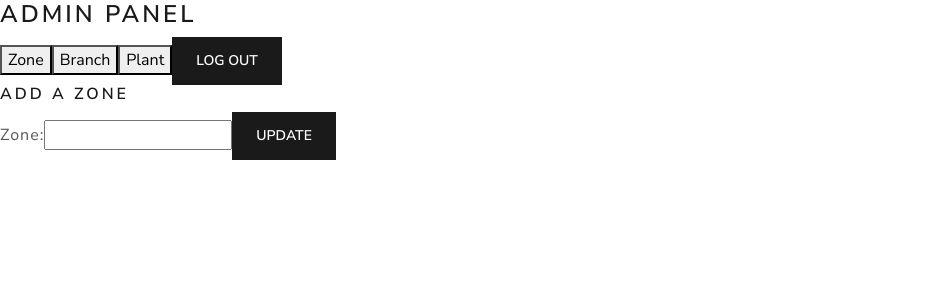
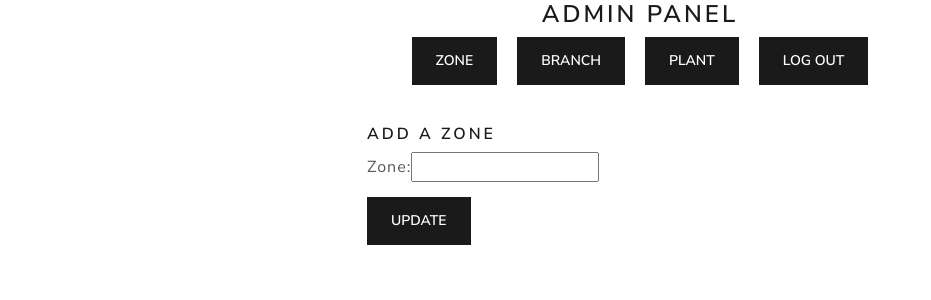
Before and after one commit to Gaurav-Mahato/dashboard, a React (Create React App) app: page /admin in a window 1280 px wide. Shown: the top 300 px of the page, without its empty margins (0-931 px from the left). Built offline with nearby package versions, Linux system fonts and the light colour scheme; sample sign-in values are in the browser's storage.

Commit message:
Some styling for Admin screen

```diff
--- a/src/screens/AdminScreen.jsx
+++ b/src/screens/AdminScreen.jsx
@@ -4,6 +4,7 @@ import { useNavigate } from "react-router-dom"
 import {Form, Button} from "react-bootstrap"
 import axios from "axios";
 import { logout } from "../actions/authActions";
+import FormContainer from "../components/FormContainer";
 
 const AdminScreen = () => {
     const navigate = useNavigate()
@@ -44,7 +45,7 @@ const AdminScreen = () => {
     }
     useEffect(() => {
         if(user === undefined || user === {}){
-            navigate("/admin-register")
+            navigate("/admin-login")
         }
     },[navigate,user])
     const logoutHandler = (e) => {
@@ -53,32 +54,38 @@ const AdminScreen = () => {
     }
     return(
         <>
-            <h3>Admin Panel</h3>
+
+            <h3 className="text-center">Admin Panel</h3>
             {success && <p>Successfully Added</p>}
-            <button onClick={() => setMode('zone')}>Zone</button>
-            <button onClick={() => {
-                setMode('branch')
-                axios.get('http://localhost:8080/data/get-zone').then(res => setZones(res.data))
-            }}>Branch</button>
-            <button onClick={() => {
-                setMode('plant')
-                axios.get('http://localhost:8080/data/get-zone').then(res => setZones(res.data))
-            }}>Plant</button>
-            <Button onClick={logoutHandler}>Log out</Button>
-
+            <div style={{display: 'flex',justifyContent: 'center'}}>
+                <Button style={{margin: '0 10px 40px'}} onClick={() => setMode('zone')}>Zone</Button>
+                <Button style={{margin: '0 10px 40px'}} onClick={() => {
+                    setMode('branch')
+                    axios.get('http://localhost:8080/data/get-zone').then(res => setZones(res.data))
+                }}>Branch</Button>
+                <Button style={{margin: '0 10px 40px'}} onClick={() => {
+                    setMode('plant')
+                    axios.get('http://localhost:8080/data/get-zone').then(res => setZones(res.data))
+                }}>Plant</Button>
+                <Button style={{margin: '0 10px 40px'}} onClick={logoutHandler}>Log out</Button>
+            </div>
             {/* Zone section */}
             {mode === 'zone' && <div>
+            <FormContainer>
                 <h5>Add a zone</h5>
                 <Form onSubmit={submitHandler}>
                     <label htmlFor="zone">Zone: </label>
-                    <input type="text" name="zone" value={zone} onChange={(e) => setZone(e.target.value)}></input>
-                    <Button type="submit">Update</Button>
+                    <input type="text" name="zone" value={zone} onChange={(e) => setZone(e.target.value)}></input><br></br>
+                    <Button style={{marginTop: '15px'}} type="submit">Update</Button>
                 </Form>
+            </FormContainer>
             </div>}
 
             {/* Branch Section */}
             {mode === 'branch' && <div>
+            <FormContainer>
                 <h5>Add a branch</h5>
+
                 <Form onSubmit={submitHandler}>
                     <label htmlFor="zone">Choose a zone: </label>
                     <select id="zone" name="zone" form="zone-name" onChange={(e) => setZone(e.target.value)}>
@@ -90,11 +97,14 @@ const AdminScreen = () => {
                     <input type="text" name="branch" value={branch} onChange={(e) => setBranch(e.target.value)} />
                     <Button type="submit">Update</Button>
                 </Form>
+                </FormContainer>
             </div>}
 
             {/* Plant section */}
             {mode === 'plant' && <div>
+            <FormContainer>
                 <h5>Add a Plant</h5>
+
                 <Form onSubmit={submitHandler}>
                     <label htmlFor="zone">Choose a zone: </label>
                     <select id="zone" name="zone" form="zone-name" onChange={(e) => {
@@ -115,6 +125,7 @@ const AdminScreen = () => {
                     <input type="text" name="plant" value={plant} onChange={(e) => setPlant(e.target.value)} />
                     <Button type="submit">Update</Button>
                 </Form>
+                </FormContainer>
             </div>}
         </>
     )
```
